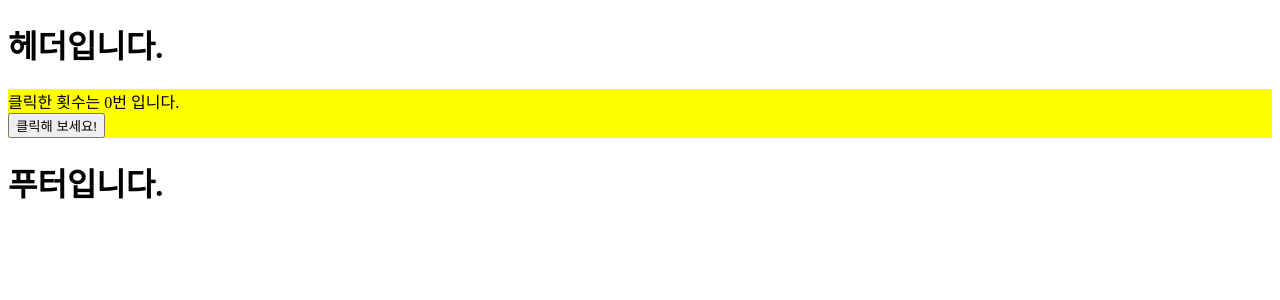
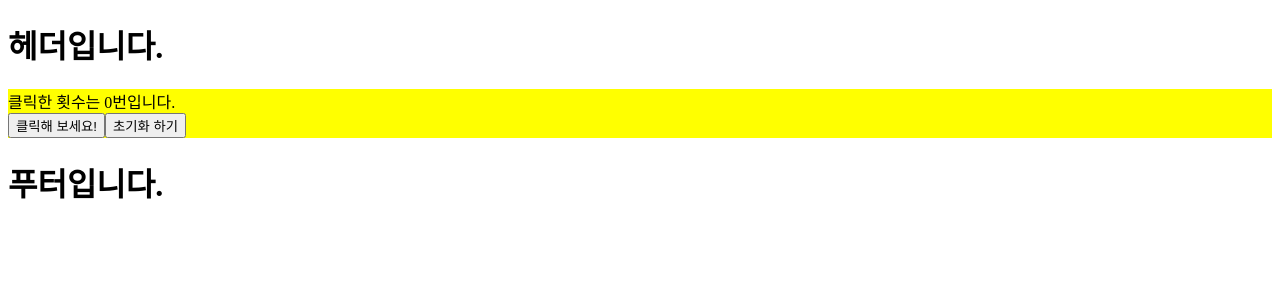
Before and after one commit to ddo0ii/codingstar, a React (Create React App) app: page / in a window 1280 px wide. Shown: the top 300 px of the page. Built offline with nearby package versions, Linux system fonts and the light colour scheme.

Commit message:
onClick={() => setCnt((prevCnt) => prevCnt + 1)}

```diff
--- a/src/component/Main.js
+++ b/src/component/Main.js
@@ -1,18 +1,17 @@
 import React, { useState } from "react";
 
 const Main = () => {
-  const [state, setState] = useState({ cnt: 0 });
-  const updateCnt = (val) =>
-    setState({
-      ...state,
-      [val]: state[val] + 1,
-    });
-  const { cnt } = state;
+  const [cnt, setCnt] = useState(0);
+  // const updateCnt = () => setCnt(cnt + 1);
+  // const clearCnt = () => setCnt(0);
   return (
     <div>
-      클릭한 횟수는 {cnt}번 입니다.
+      클릭한 횟수는 {cnt}번입니다.
       <div>
-        <button onClick={updateCnt.bind(null, "cnt")}>클릭해 보세요!</button>
+        <button onClick={() => setCnt((prevCnt) => prevCnt + 1)}>
+          클릭해 보세요!
+        </button>
+        <button onClick={() => setCnt(0)}>초기화 하기</button>
       </div>
     </div>
   );
```
